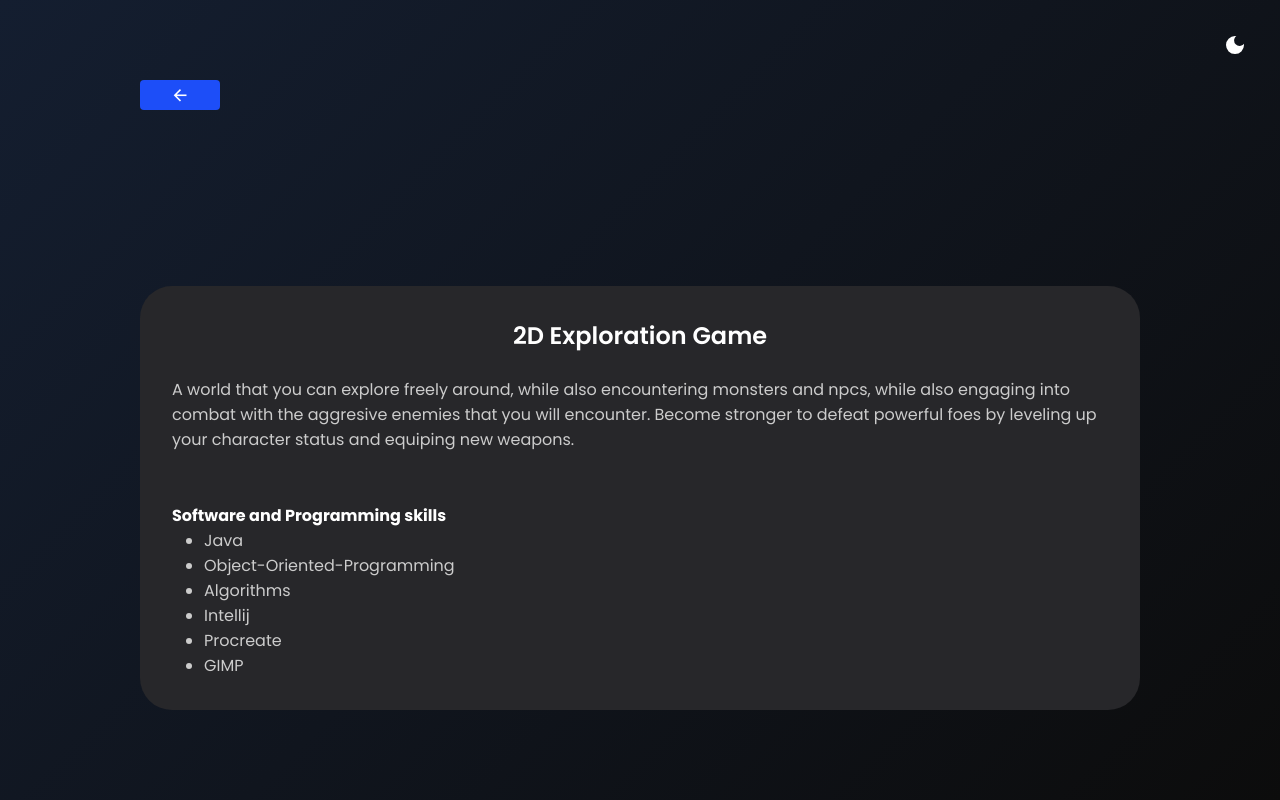
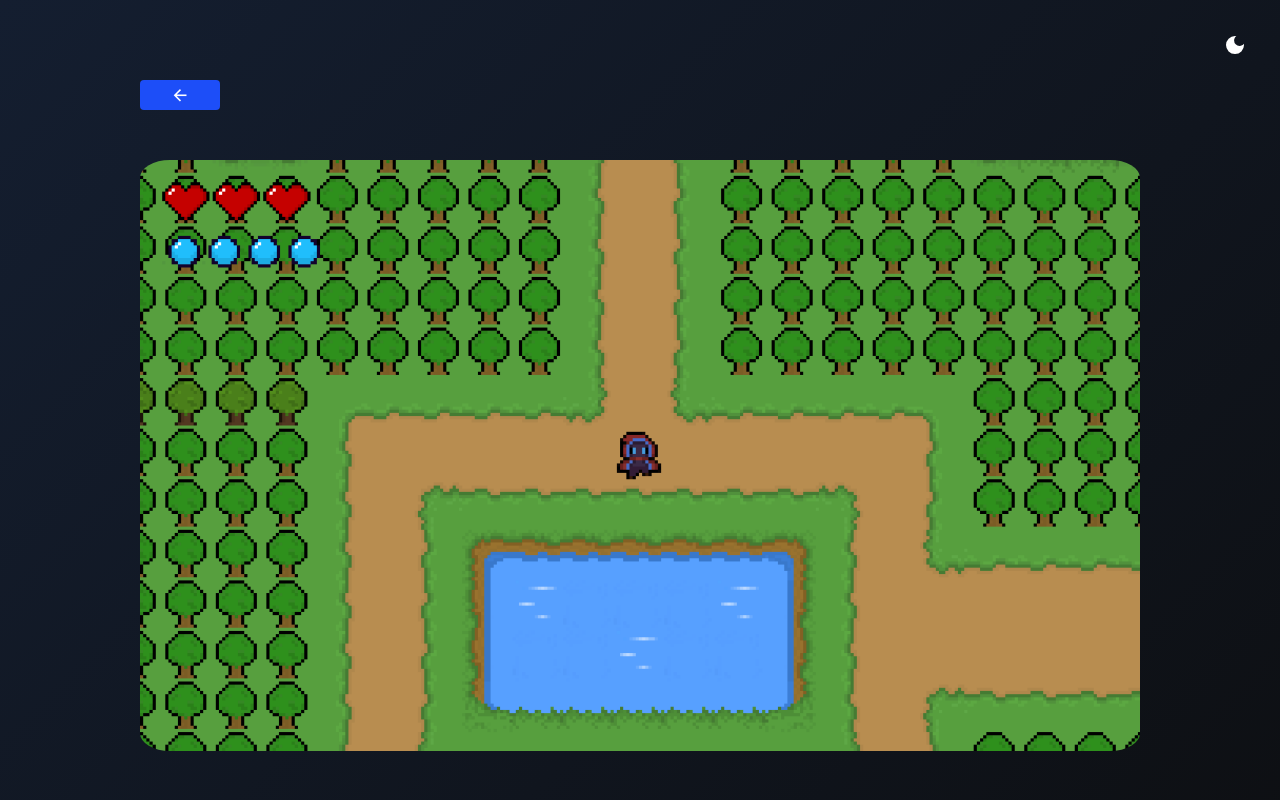
Before and after one commit to wenlong2003/Website, a plain HTML site: page Game2D.html in a window 1280 px wide. Shown: the top 800 px of the page. Drawn offline with nearby package versions, Linux system fonts and the light colour scheme; the site is published under a folder, as on GitHub Pages, so addresses that start at the root find nothing.

Commit message:
fix image error

```diff
--- a/Game2D.html
+++ b/Game2D.html
@@ -23,7 +23,7 @@
     </div>
 
     <div class="container">
-        <img class="image" src="/images/Game2D.png" alt="">
+        <img class="image" src="images/Game2D.png" alt="">
     </div>
 
     <section class="description">
```
